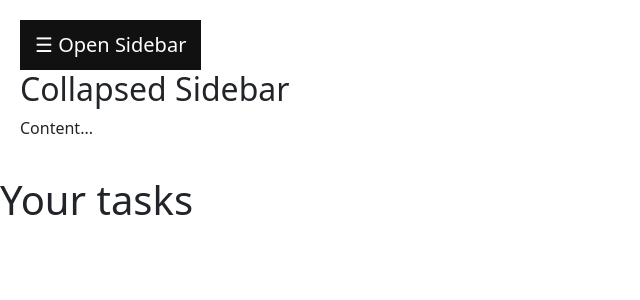
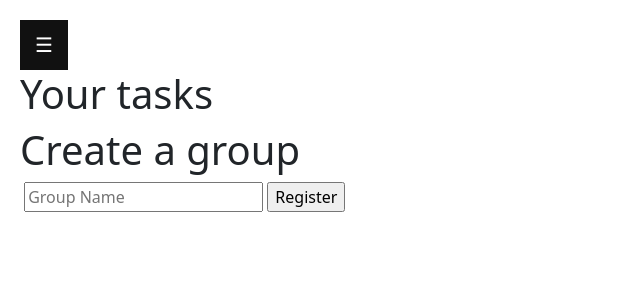
Before and after one commit to MIYLam/Productivr, a Flask app: page /subpages/homepage.html in a window 1280 px wide. Shown: the top 300 px of the page, without its empty margins (0-640 px from the left). Run offline with Flask 3, Linux system fonts and the light colour scheme.

Commit message:
some action implemenation

```diff
--- a/templates/index.html
+++ b/templates/index.html
@@ -24,7 +24,7 @@
       </label>
       <input type="password" name="password" placeholder="Password" id="password" required>
       <input type="submit" value="Login">
-      </form>
+    </form>
 
       <a href="subpages/signup.html" title="Sign up for Productivr">Signing up for the first time? Click here</a>
 
--- a/templates/subpages/homepage.html
+++ b/templates/subpages/homepage.html
@@ -17,15 +17,21 @@
     </div>
 
     <div id="main">
-        <button class="openbtn" onclick="openNav()">&#9776; Open Sidebar</button>
-        <h2>Collapsed Sidebar</h2>
-        <p>Content...</p>
-    </div>
+        <div class="column">
+        <button class="openbtn" onclick="openNav()">&#9776;</button>
+        </div>
 
-    <h1>Your tasks</h1>
-    <div class="container" id="task_holder">
+        <h1>Your tasks</h1>
+        <div class="container" id="task_holder" method="get">
+        </div>
 
-
+        <h1>Create a group</h1>
+        <form id="group-creater" method="put">
+            <label for="Group name">
+            </label>
+            <input type="text" name="Group Name" placeholder="Group Name" id="groupname" required>
+            <input type="submit" value="Register">
+          </form>
     </div>
 
     <script src="https://cdn.jsdelivr.net/npm/@popperjs/core@2.11.8/dist/umd/popper.min.js" integrity="sha384-I7E8VVD/ismYTF4hNIPjVp/Zjvgyol6VFvRkX/vR+Vc4jQkC+hVqc2pM8ODewa9r" crossorigin="anonymous"></script>
```
